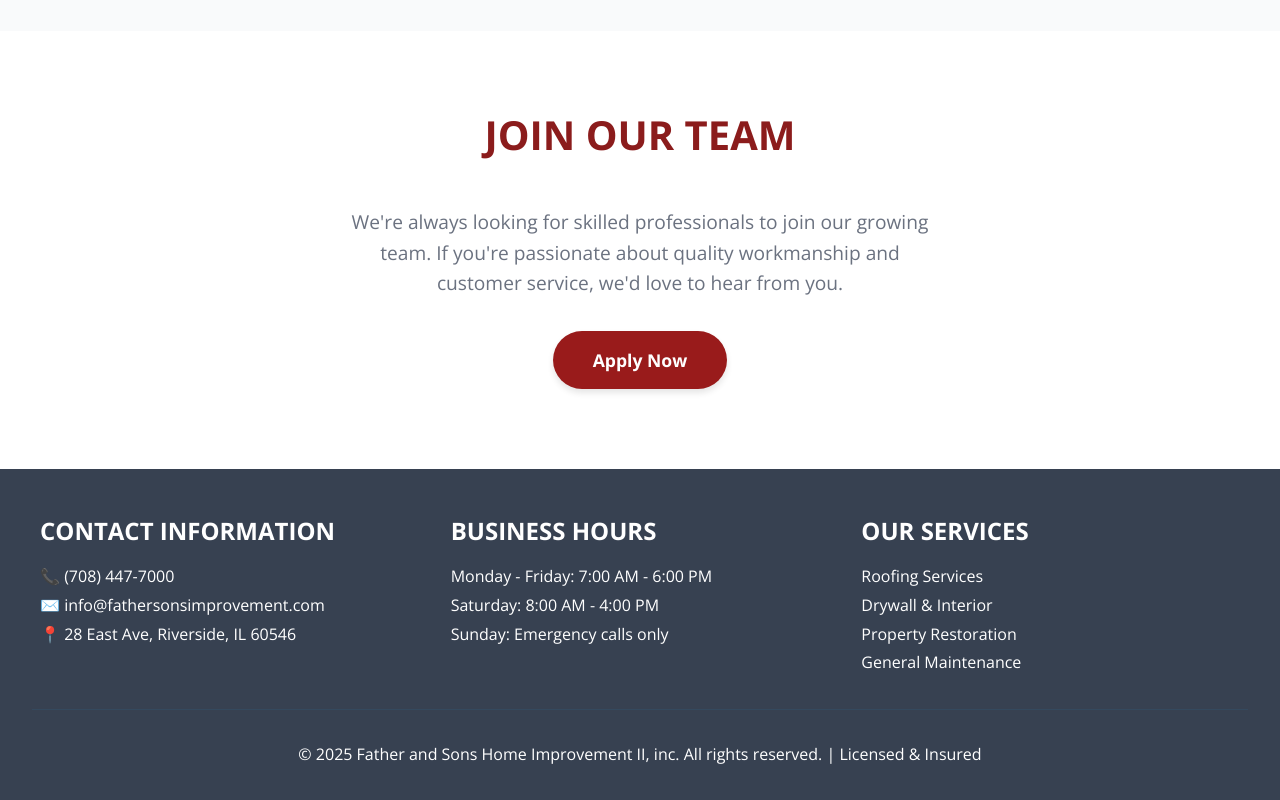
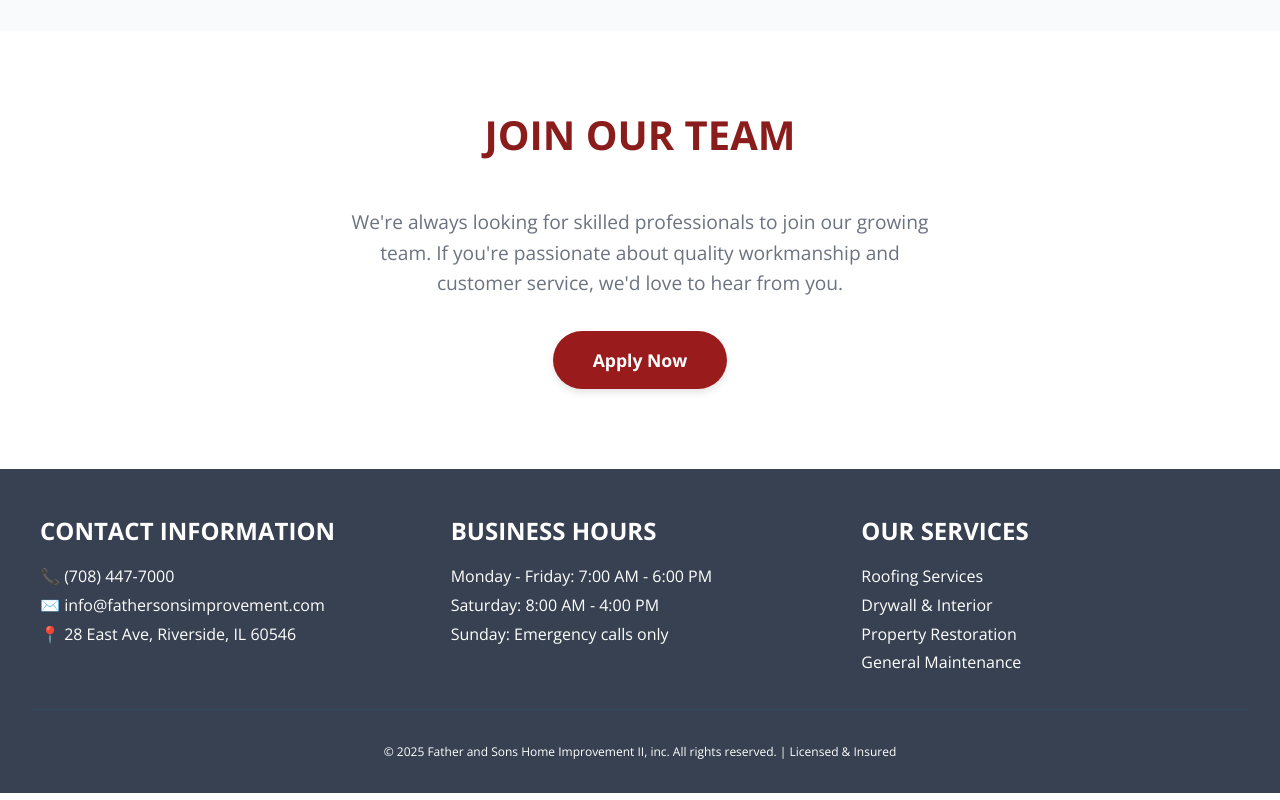
Before and after one commit to krendun/kafka-landing, a plain HTML site: page index.html in a window 1280 px wide. Shown: the part 2576-3376 px from the top of the page. Drawn offline with nearby package versions, Linux system fonts and the light colour scheme.

Commit message:
reduced footer disclaimer text size

```diff
--- a/styles.css
+++ b/styles.css
@@ -682,6 +682,10 @@ footer {
     color: white;
 }
 
+.footer-bottom p {
+    font-size: 0.75rem;
+}
+
 /* Animations */
 @keyframes fadeInUp {
     from {
```
